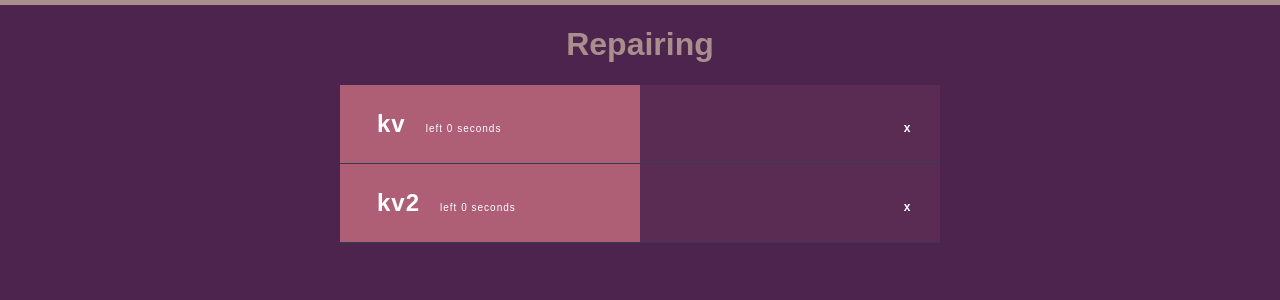
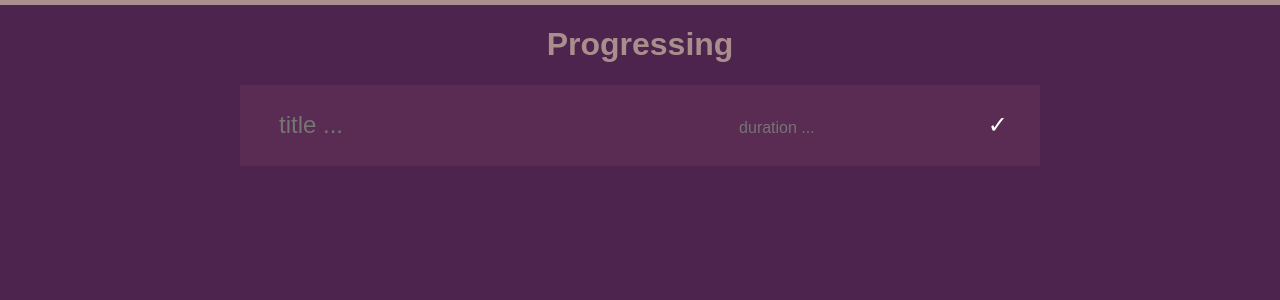
Before and after one commit to lihuanshuai/timeout, a React (Vite) app in the folder assets/: page / in a window 1280 px wide. Shown: the top 300 px of the page. Built offline with nearby package versions, Linux system fonts and the light colour scheme.

Commit message:
apply useLocalStorage hook

```diff
--- a/assets/src/App.tsx
+++ b/assets/src/App.tsx
@@ -6,7 +6,7 @@ const App: React.FC = () => {
     return (
         <div className="App">
             <Suspense fallback={<div>Loading...</div>}>
-                <TaskList />
+                <TaskList title="Progressing" />
             </Suspense>
         </div>
     );
--- a/assets/src/components/TaskList.module.css
+++ b/assets/src/components/TaskList.module.css
@@ -1,6 +1,6 @@
 /* tasks */
 .Tasks {
-    width: 600px;
+    width: 800px;
     margin: 0px auto;
     text-align: left;
 }
@@ -36,9 +36,20 @@
 
 .Item h2 span {
     padding-left: 20px;
-    font-size: 10px;
+    font-size: 14px;
     font-weight: normal;
     color: #fff;
+}
+
+.Item input {
+    font-size: 24px;
+    background-color: unset;
+    border: solid 0;
+    color: white;
+}
+
+.Item h2 span input {
+    font-size: 16px;
 }
 
 .Title {
@@ -48,6 +59,11 @@
 
 .Close {
     cursor: pointer;
+    font-size: 24px;
+}
+
+input.Close {
+    padding: 0;
 }
 
 .Progress {
--- a/assets/src/components/TaskList.tsx
+++ b/assets/src/components/TaskList.tsx
@@ -1,4 +1,5 @@
-import React from 'react';
+import React, { useEffect, useState } from 'react';
+import { useLocalStorage } from './localStorage';
 import styles from './TaskList.module.css';
 
 interface Task {
@@ -7,38 +8,142 @@ interface Task {
     duration: number;
 };
 
-const TaskList = () => {
-    const title = 'Repairing';
-    const tasks: Task[] = [{
-        name: 'kv', createTime: new Date().getTime(), duration: 100,
-    }, {
-        name: 'kv2', createTime: new Date().getTime(), duration: 100,
-    }];
-    const taskElements = tasks.map((task: Task) => {
-        const now = new Date().getTime();
-        const left = Math.round(now - task.createTime);
-        const leftText = left >= 0 ? `left ${left} seconds` : `succeeded ${-left} seconds ago`;
+const TaskItem = ({ task, onDelete }: { task: Task, onDelete: (string) => void }) => {
+    const [left, setLeft] = useState(0);
+    const targetTime = task.createTime + task.duration;
+    const durationStr = left >= 0 ? formatDuration(left) : formatDuration(-left);
+    const comment = left >= 0 ? `left ${durationStr}` : `succeeded ${durationStr} ago`;
+    const progress = left >= 0 ? left / task.duration : 100;
+    const handleClose = () => {
+        onDelete(task.name);
+    };
+    useEffect(() => {
+        const intervalID = setInterval(() => {
+            const now = new Date().getTime() / 1000.0;
+            setLeft(targetTime - now);
+        }, 1000);
+        return () => {
+            clearInterval(intervalID);
+        }
+    }, [targetTime]);
     return (
-            <div key={task.name} className={styles.Item}>
-                <div className={styles.Progress} style={{ width: '50%' }}></div>
+        <div className={styles.Item}>
+            <div className={styles.Progress} style={{ width: `${progress}%` }}></div>
             <div className={styles.Content}>
                 <div className={styles.Title}>
                     <h2>
                         {task.name}
-                            <span>{leftText}</span>
+                        <span>{comment}</span>
                     </h2>
                 </div>
-                    <span className={styles.Close}>
-                        {'x'}
+                <span className={styles.Close} onClick={handleClose}>
+                    {'✕'}
                 </span>
             </div>
         </div>
     );
+};
+
+const formatDuration = (d: number) => {
+    const units = ['day', 'hour', 'minute', 'second'];
+    const bases = [24 * 60 * 60, 60 * 60, 60, 1];
+    const numbers = [];
+    for (const base of bases) {
+        numbers.push(Math.floor(d / base));
+        d = d % base;
+    };
+    let isLeadingZero = true;
+    let output = '';
+    for (let idx = 0; idx < numbers.length; idx += 1) {
+        const number = numbers[idx];
+        const unit = units[idx];
+        if (number == 0 && isLeadingZero) {
+            continue;
+        } else {
+            const sep = output ? ' ' : '';
+            const s = number >= 2 ? 's' : '';
+            output += `${sep}${number} ${unit}${s}`;
+            isLeadingZero = false;
+        }
+    }
+    return output;
+}
+
+const parseDuration = (s: string) => {
+    let duration = 0;
+    const arr = s.trim().split(' ').filter((x) => x);
+    const bases = [60, 60 * 60, 24 * 60 * 60];
+    for (let idx = 0; idx < bases.length; idx += 1) {
+        if (arr.length <= idx) {
+            continue;
+        }
+        const n = parseInt(arr[arr.length - 1 - idx], 10);
+        duration += n * bases[idx];
+    }
+    return duration;
+};
+
+const TaskItemForm = ({ onSubmit }: { onSubmit: (string, number) => void }) => {
+    const handleSubmit = (event: React.FormEvent<HTMLFormElement>) => {
+        event.preventDefault();
+        const data = new FormData(event.currentTarget);
+        const title = data.get('title') as string;
+        const durationStr = data.get('duration') as string;
+        const duration = parseDuration(durationStr);
+        if (!title || !duration) {
+            window.alert('title or duration should NOT be empty');
+            return;
+        }
+        onSubmit(title, duration);
+    };
+    return (
+        <div className={styles.Item}>
+            <div className={styles.Progress} style={{ width: '0%' }}></div>
+            <div className={styles.Content}>
+                <form onSubmit={handleSubmit}>
+                    <div className={styles.Title}>
+                        <h2>
+                            <input type="text" name="title" placeholder="title ..." style={{ width: "60%" }}>
+                            </input>
+                            <span>
+                                <input type="text" name="duration" placeholder="duration ..."></input>
+                            </span>
+                        </h2>
+                    </div>
+                    <input type="submit" className={styles.Close} value="✓">
+                    </input>
+                </form>
+            </div >
+        </div >
+    );
+};
+
+const TaskList = ({ title }: { title: string }) => {
+    const [tasks, setTasks] = useLocalStorage('tasks', [] as Task[]);
+    const handleAppend = (title: string, duration: number) => {
+        console.log('append task', title, duration);
+        const existedTasks = tasks.filter((x) => x.name == title);
+        if (existedTasks.length) {
+            return;
+        }
+        const t = new Date().getTime() / 1000.0;
+        const task: Task = { name: title, createTime: t, duration: duration };
+        const newTasks = [...tasks, task];
+        setTasks(newTasks);
+    };
+    const handleDelete = (title: string) => {
+        console.log('delete task', title);
+        const newTasks = tasks.filter((x) => x.name != title);
+        setTasks(newTasks);
+    };
+    const taskElements = tasks.map((task: Task) => {
+        return <TaskItem key={task.name} task={task} onDelete={handleDelete} />
     });
     return (
         <div className={styles.Tasks}>
             <h1>{title}</h1>
             {taskElements}
+            <TaskItemForm onSubmit={handleAppend} />
         </div>
     );
 };
--- /dev/null
+++ b/assets/src/components/localStorage.ts
@@ -0,0 +1,22 @@
+import React, { useEffect, useState } from "react";
+
+export function useLocalStorage<Type>(
+    key: string, defaultValue: Type
+): [Type, React.Dispatch<React.SetStateAction<Type>>] {
+    const [state, setState] = useState(() => {
+        let value: Type;
+        try {
+            value = JSON.parse(window.localStorage.getItem(key) || String(defaultValue));
+        } catch {
+            value = defaultValue;
+        }
+        return value;
+    });
+    useEffect(
+        () => {
+            window.localStorage.setItem(key, JSON.stringify(state));
+        },
+        [state],
+    );
+    return [state, setState];
+}
--- a/assets/src/declaration.d.ts
+++ b/assets/src/declaration.d.ts
@@ -3,3 +3,7 @@ declare module '*.css' {
     const content: {[className: string]: string};
     export default content;
 }
+declare module '*.module.css' {
+    const content: {[className: string]: string};
+    export default content;
+}
```
Lines whose indentation alone changed are shown as unchanged.
